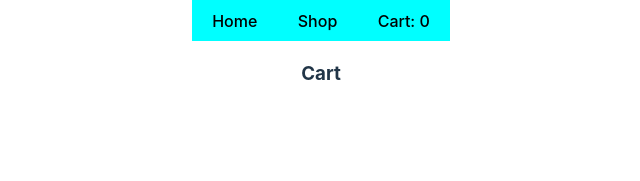
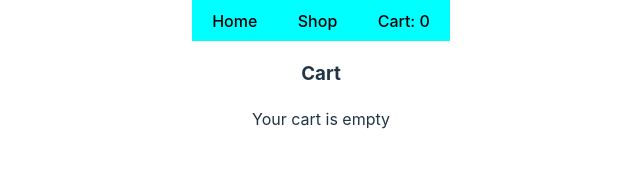
Before and after one commit to VolTorian/odin-shopping-cart, a React (Vite) app: page /cart in a window 1280 px wide. Shown: the top 181 px of the page, without its empty margins (319-959 px from the left). Built offline with nearby package versions, Linux system fonts and the light colour scheme; no server answers.

Commit message:
basic cart page says if cart is empty or not

```diff
--- a/src/Cart.jsx
+++ b/src/Cart.jsx
@@ -1,6 +1,17 @@
+import { useOutletContext } from "react-router";
+
 function Cart () {
+    const { cartItems } = useOutletContext();
+
     return (
-        <h3>Cart</h3>
+        <div>
+            <h3>Cart</h3>
+            {cartItems.size === 0 ? (
+                <div>Your cart is empty</div>
+            ) : (
+                <div>Nonempty cart</div>
+            )}
+        </div>
     );
 }
 
```
